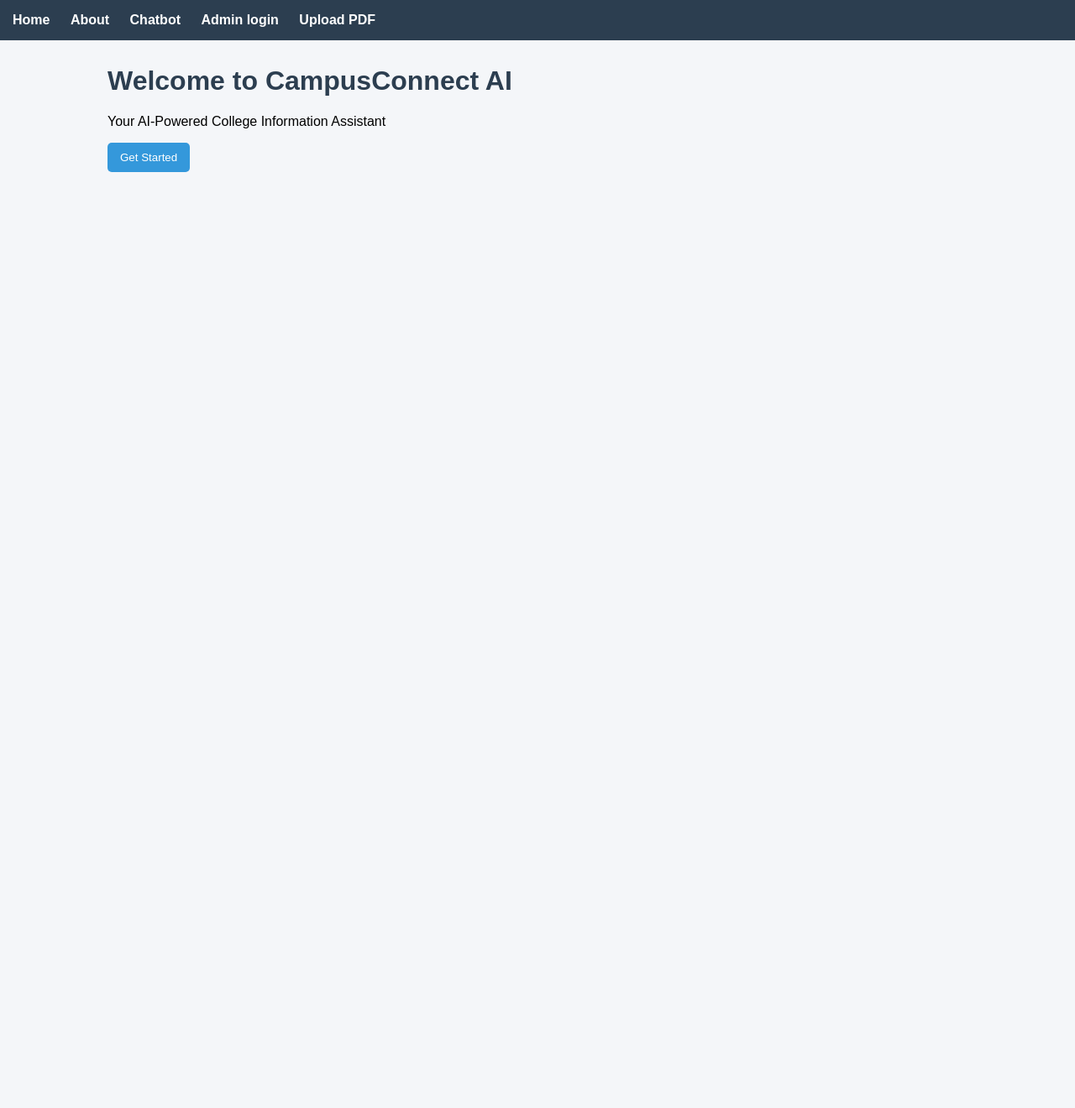
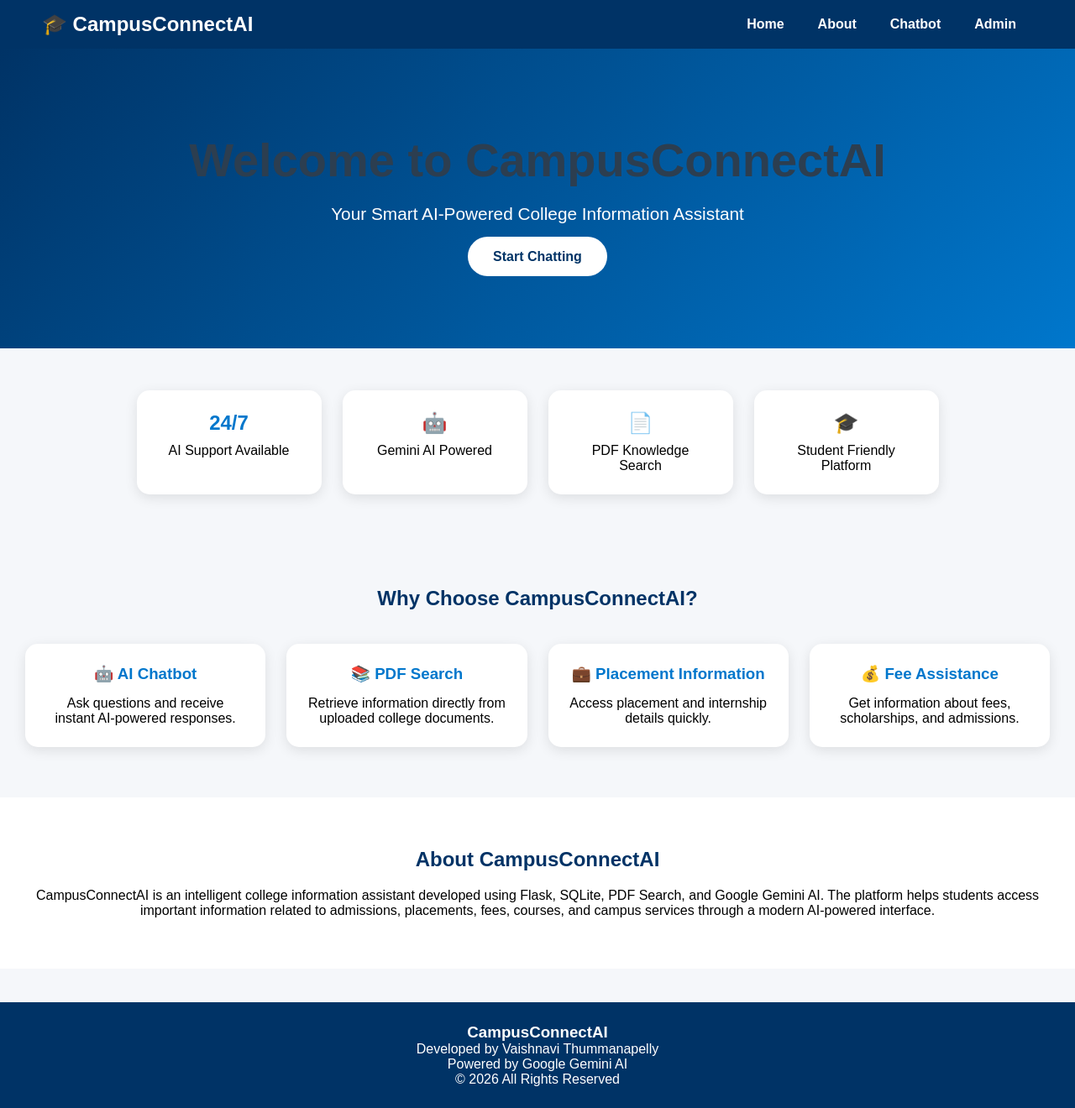
Before and after one commit to vaishnavi-thummanapelly/CampusConnectAI, a Flask app: page / in a window 1280 px wide. Shown: the whole page at 84% size. Before the commit the page ends 205 px from the top, so only its background shows below. Run offline with Flask 3, Linux system fonts and the light colour scheme.

Commit message:
Modernized Homepage

```diff
--- a/templates/index.html
+++ b/templates/index.html
@@ -1,25 +1,263 @@
 <!DOCTYPE html>
-<html>
+<html lang="en">
 <head>
-    <title>CampusConnect AI</title>
+    <meta charset="UTF-8">
+    <meta name="viewport" content="width=device-width, initial-scale=1.0">
+    <title>CampusConnectAI</title>
+
     <link rel="stylesheet" href="{{ url_for('static', filename='css/style.css') }}">
+
+    <style>
+        *{
+            margin:0;
+            padding:0;
+            box-sizing:border-box;
+            font-family:Arial, sans-serif;
+        }
+
+        body{
+            background:#f5f7fa;
+        }
+
+        nav{
+            background:#003366;
+            color:white;
+            padding:15px 50px;
+            display:flex;
+            justify-content:space-between;
+            align-items:center;
+        }
+
+        nav h2{
+            color:white;
+        }
+
+        nav ul{
+            list-style:none;
+            display:flex;
+            gap:20px;
+        }
+
+        nav ul li a{
+            color:white;
+            text-decoration:none;
+            font-weight:bold;
+        }
+
+        nav ul li a:hover{
+            color:#00d4ff;
+        }
+
+        .hero{
+            background:linear-gradient(135deg,#003366,#0077cc);
+            color:white;
+            text-align:center;
+            padding:100px 20px;
+        }
+
+        .hero h1{
+            font-size:3.5rem;
+            margin-bottom:20px;
+        }
+
+        .hero p{
+            font-size:1.3rem;
+            margin-bottom:30px;
+        }
+
+        .btn{
+            background:white;
+            color:#003366;
+            padding:15px 30px;
+            border-radius:30px;
+            text-decoration:none;
+            font-weight:bold;
+            transition:0.3s;
+        }
+
+        .btn:hover{
+            background:#00d4ff;
+            color:white;
+        }
+
+        .stats{
+            display:flex;
+            justify-content:center;
+            gap:25px;
+            padding:50px;
+            flex-wrap:wrap;
+        }
+
+        .card{
+            background:white;
+            width:220px;
+            padding:25px;
+            text-align:center;
+            border-radius:15px;
+            box-shadow:0 4px 15px rgba(0,0,0,0.1);
+        }
+
+        .card h2{
+            color:#0077cc;
+            margin-bottom:10px;
+        }
+
+        .features{
+            padding:60px 30px;
+            text-align:center;
+        }
+
+        .features h2{
+            margin-bottom:40px;
+            color:#003366;
+        }
+
+        .feature-grid{
+            display:grid;
+            grid-template-columns:repeat(auto-fit,minmax(250px,1fr));
+            gap:25px;
+        }
+
+        .feature-box{
+            background:white;
+            padding:25px;
+            border-radius:15px;
+            box-shadow:0 4px 15px rgba(0,0,0,0.1);
+        }
+
+        .feature-box h3{
+            margin-bottom:15px;
+            color:#0077cc;
+        }
+
+        .about{
+            padding:60px 30px;
+            text-align:center;
+            background:white;
+        }
+
+        .about h2{
+            color:#003366;
+            margin-bottom:20px;
+        }
+
+        footer{
+            background:#003366;
+            color:white;
+            text-align:center;
+            padding:25px;
+            margin-top:40px;
+        }
+    </style>
 </head>
+
 <body>
 
     <nav>
-        <a href="/">Home</a>
-        <a href="/about">About</a>
-        <a href="/chatbot">Chatbot</a>
-        <a href="/login">Admin login</a>
-        <a href="/upload_pdf">Upload PDF</a>
+        <h2>🎓 CampusConnectAI</h2>
+
+        <ul>
+            <li><a href="/">Home</a></li>
+            <li><a href="/about">About</a></li>
+            <li><a href="/chatbot">Chatbot</a></li>
+            <li><a href="/login">Admin</a></li>
+        </ul>
     </nav>
 
-    <div class="container">
-        <h1>Welcome to CampusConnect AI</h1>
-        <p>Your AI-Powered College Information Assistant</p>
+    <section class="hero">
+        <h1>Welcome to CampusConnectAI</h1>
 
-        <button>Get Started</button>
-    </div>
+        <p>
+            Your Smart AI-Powered College Information Assistant
+        </p>
+
+        <a href="/chatbot" class="btn">
+            Start Chatting
+        </a>
+    </section>
+
+    <section class="stats">
+
+        <div class="card">
+            <h2>24/7</h2>
+            <p>AI Support Available</p>
+        </div>
+
+        <div class="card">
+            <h2>🤖</h2>
+            <p>Gemini AI Powered</p>
+        </div>
+
+        <div class="card">
+            <h2>📄</h2>
+            <p>PDF Knowledge Search</p>
+        </div>
+
+        <div class="card">
+            <h2>🎓</h2>
+            <p>Student Friendly Platform</p>
+        </div>
+
+    </section>
+
+    <section class="features">
+
+        <h2>Why Choose CampusConnectAI?</h2>
+
+        <div class="feature-grid">
+
+            <div class="feature-box">
+                <h3>🤖 AI Chatbot</h3>
+                <p>
+                    Ask questions and receive instant AI-powered responses.
+                </p>
+            </div>
+
+            <div class="feature-box">
+                <h3>📚 PDF Search</h3>
+                <p>
+                    Retrieve information directly from uploaded college documents.
+                </p>
+            </div>
+
+            <div class="feature-box">
+                <h3>💼 Placement Information</h3>
+                <p>
+                    Access placement and internship details quickly.
+                </p>
+            </div>
+
+            <div class="feature-box">
+                <h3>💰 Fee Assistance</h3>
+                <p>
+                    Get information about fees, scholarships, and admissions.
+                </p>
+            </div>
+
+        </div>
+
+    </section>
+
+    <section class="about">
+
+        <h2>About CampusConnectAI</h2>
+
+        <p>
+            CampusConnectAI is an intelligent college information assistant
+            developed using Flask, SQLite, PDF Search, and Google Gemini AI.
+            The platform helps students access important information related
+            to admissions, placements, fees, courses, and campus services
+            through a modern AI-powered interface.
+        </p>
+
+    </section>
+
+    <footer>
+        <h3>CampusConnectAI</h3>
+        <p>Developed by Vaishnavi Thummanapelly</p>
+        <p>Powered by Google Gemini AI</p>
+        <p>© 2026 All Rights Reserved</p>
+    </footer>
 
 </body>
 </html>
```
